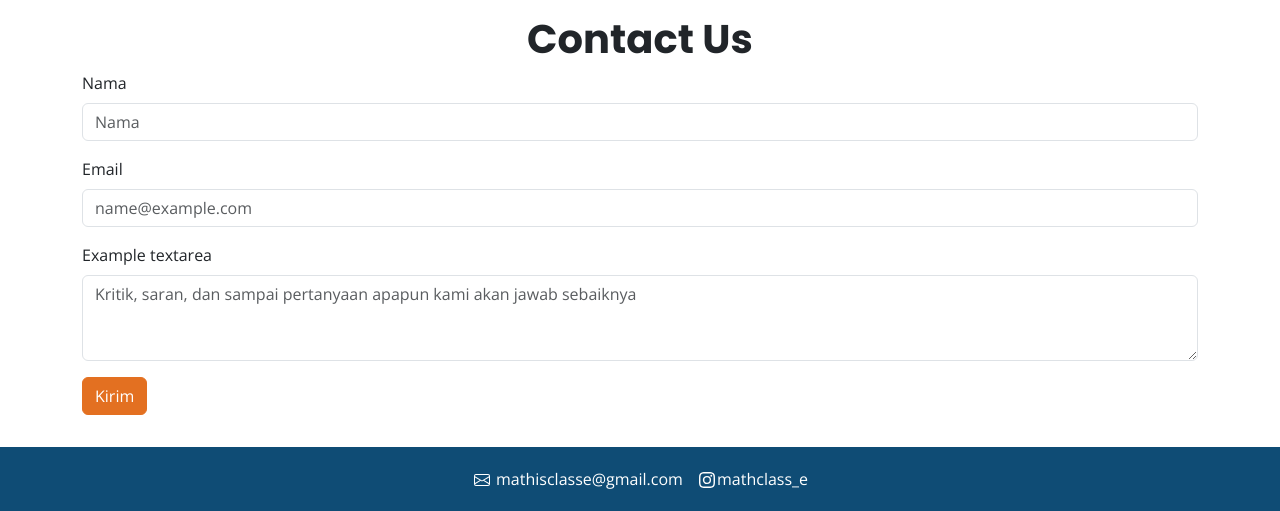
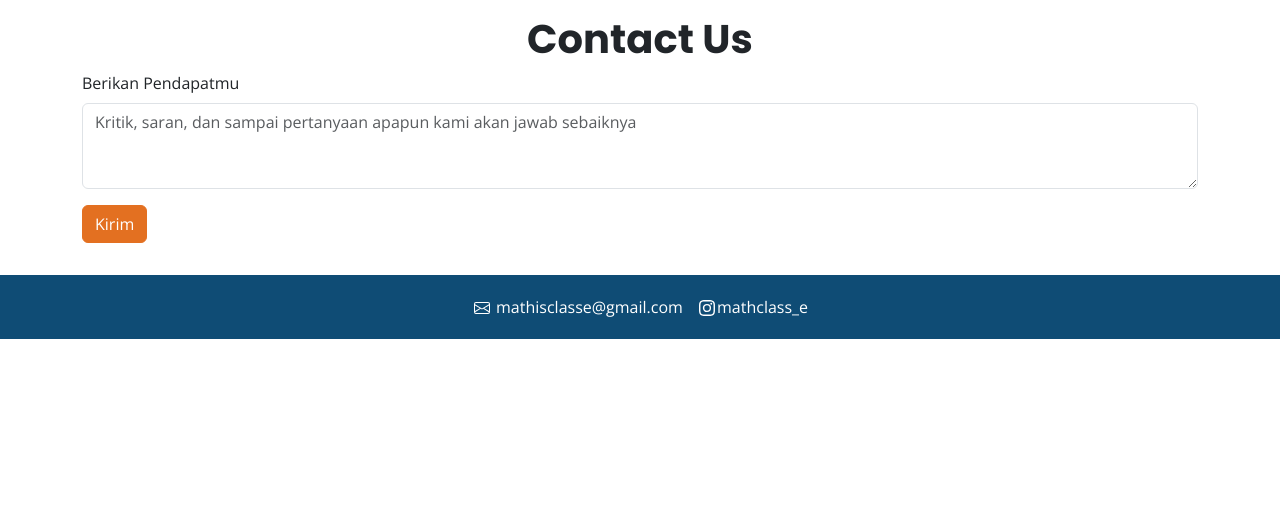
Before and after one commit to MathClassE/mathclass_e, a plain HTML site: page index.html in a window 1280 px wide. Shown: the part 2396-2907 px from the top of the page. After the commit the page ends 2735 px from the top, so only its background shows below. Drawn offline with nearby package versions, Linux system fonts and the light colour scheme.

Commit message:
Update index.html

```diff
--- a/index.html
+++ b/index.html
@@ -173,15 +173,15 @@
           <input type="hidden" name="access_key" value="cddc3da0-ec04-4582-a1fc-d21db11bfccb">
 
           <!-- Form Inputs. Each input must have a name="" attribute -->
-          <div class="mb-3">
+          <!-- <div class="mb-3">
             <label for="exampleFormControlInput1" class="form-label">Nama</label>
             <input name="name" class="form-control" type="text" placeholder="Nama" aria-label="default input example" required>
           </div><div class="mb-3">
             <label for="exampleFormControlInput1" class="form-label">Email</label>
             <input name="email" type="email" class="form-control" id="exampleFormControlInput1" placeholder="name@example.com" required>
-          </div>
+          </div> -->
           <div class="mb-3">
-            <label for="exampleFormControlTextarea1" class="form-label">Example textarea</label>
+            <label for="exampleFormControlTextarea1" class="form-label">Berikan Pendapatmu</label>
             <textarea name="message" placeholder="Kritik, saran, dan sampai pertanyaan apapun kami akan jawab sebaiknya" class="form-control" id="exampleFormControlTextarea1" rows="3" required></textarea>
           </div>
 
```
